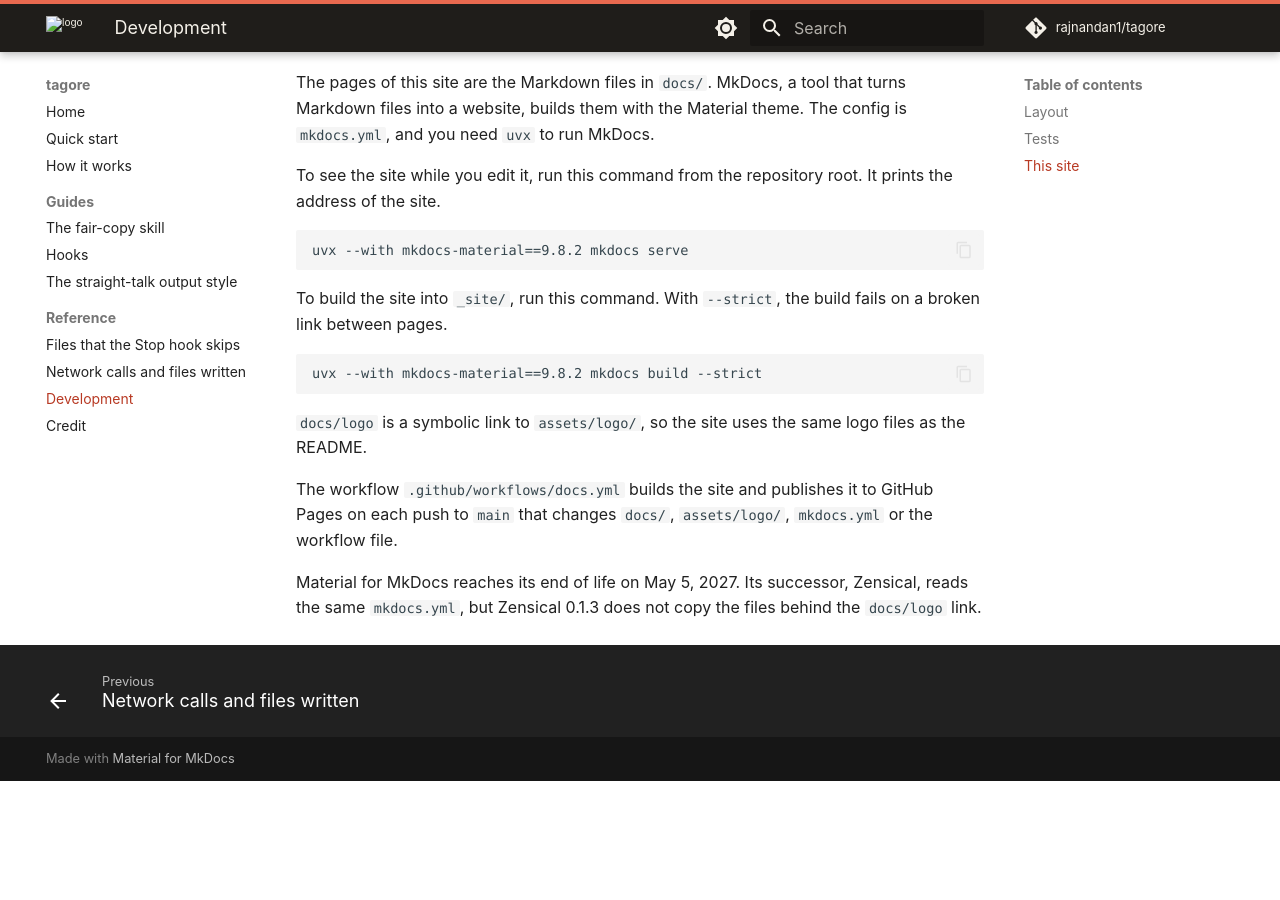
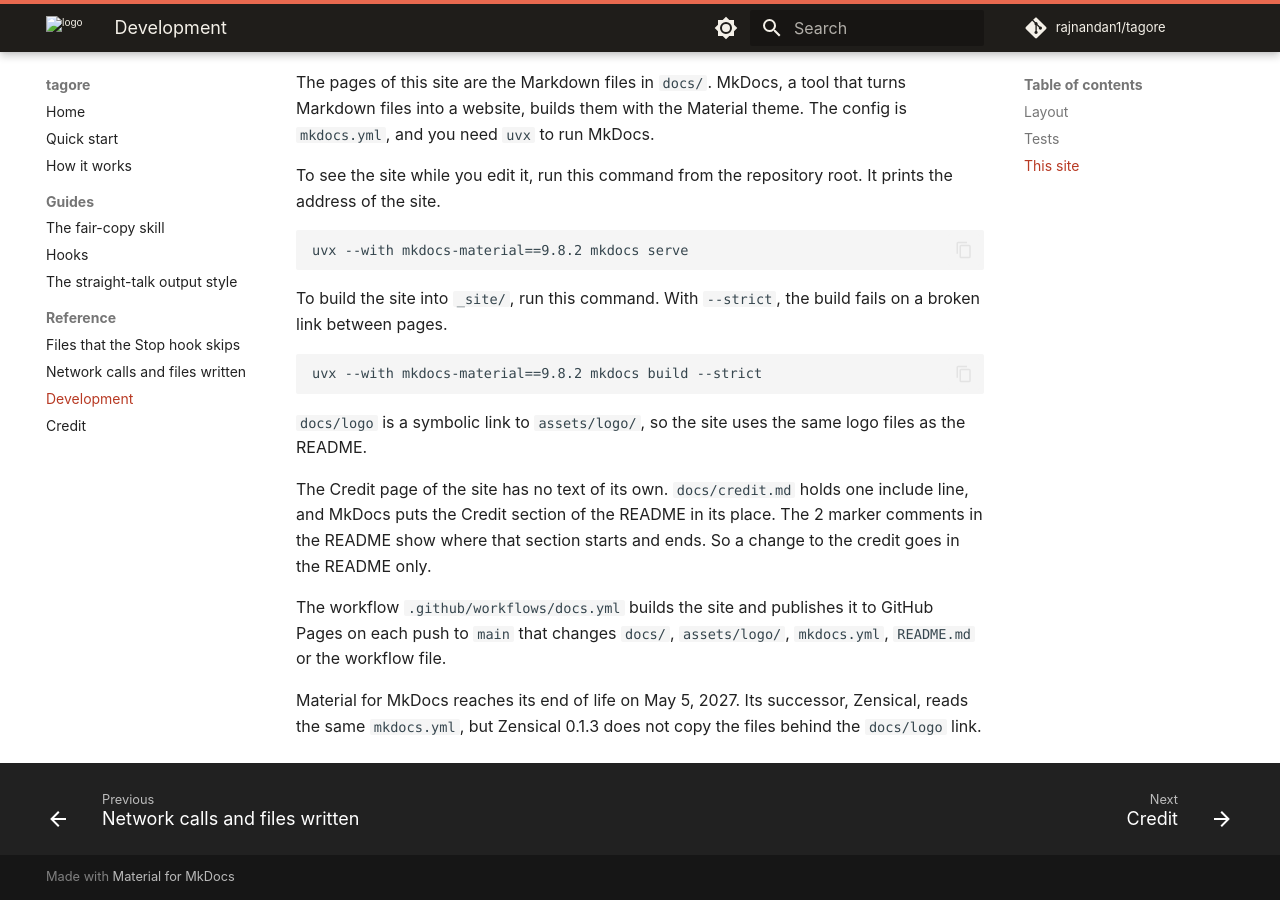
Before and after one commit to rajnandan1/tagore, an MkDocs documentation site: the page built from docs/development.md, in a window 1280 px wide and 900 px high, scrolled down 1083 px. Built offline with MkDocs 1.6.1 and Material for MkDocs 9.7.7, drawn with Linux system fonts in a browser that asks for light colours; comment, search, counter and statistics services are not loaded; before the commit the page ends 1864 px from its top, so only the background shows below that.

Commit message:
Give the docs website a Credit page that shows the README credit (#5)

```diff
--- a/docs/development.md
+++ b/docs/development.md
@@ -48,6 +48,8 @@ uvx --with mkdocs-material==9.8.2 mkdocs build --strict
 
 `docs/logo` is a symbolic link to `assets/logo/`, so the site uses the same logo files as the README.
 
-The workflow `.github/workflows/docs.yml` builds the site and publishes it to GitHub Pages on each push to `main` that changes `docs/`, `assets/logo/`, `mkdocs.yml` or the workflow file.
+The Credit page of the site has no text of its own. `docs/credit.md` holds one include line, and MkDocs puts the Credit section of the README in its place. The 2 marker comments in the README show where that section starts and ends. So a change to the credit goes in the README only.
+
+The workflow `.github/workflows/docs.yml` builds the site and publishes it to GitHub Pages on each push to `main` that changes `docs/`, `assets/logo/`, `mkdocs.yml`, `README.md` or the workflow file.
 
 Material for MkDocs reaches its end of life on May 5, 2027. Its successor, Zensical, reads the same `mkdocs.yml`, but Zensical 0.1.3 does not copy the files behind the `docs/logo` link.
--- a/mkdocs.yml
+++ b/mkdocs.yml
@@ -19,7 +19,7 @@ nav:
       - Files that the Stop hook skips: skipped-files.md
       - Network calls and files written: network-and-files.md
       - Development: development.md
-      - Credit: https://github.com/rajnandan1/tagore#credit
+      - Credit: credit.md
 
 theme:
   name: material
@@ -51,6 +51,8 @@ extra_css:
 
 markdown_extensions:
   - attr_list
+  - pymdownx.snippets:
+      check_paths: true
   - toc:
       permalink: true
 
```
Also changed, not shown: README.md (+4 -2 lines), docs/credit.md (added, +3 -0 lines), docs/index.md (+1 -1 lines), 1 other file.
